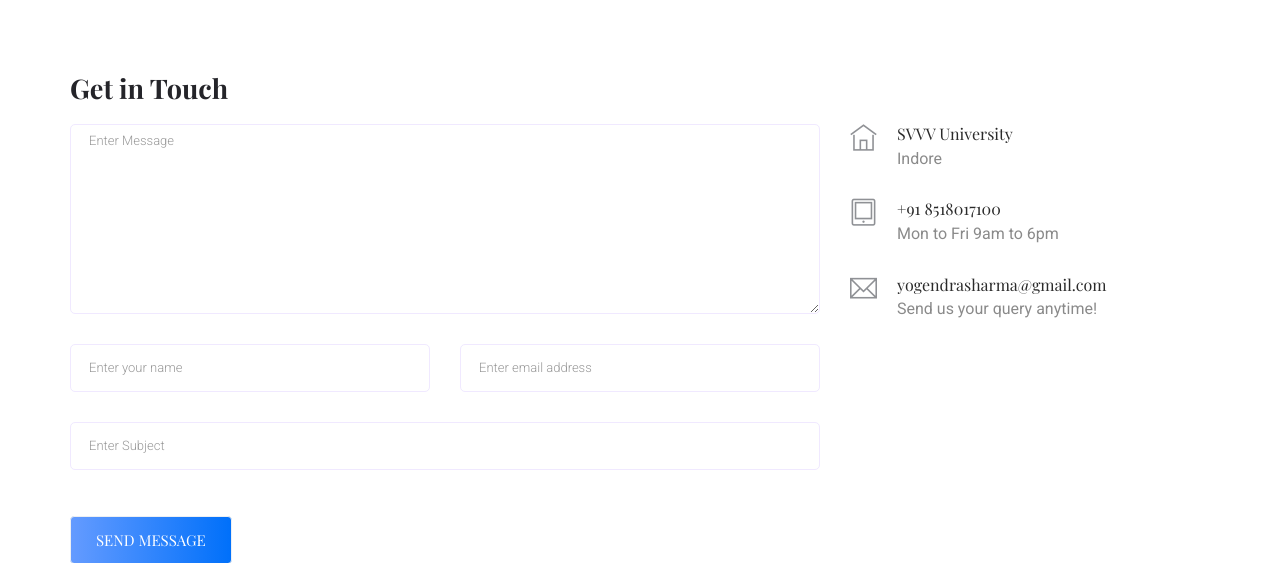
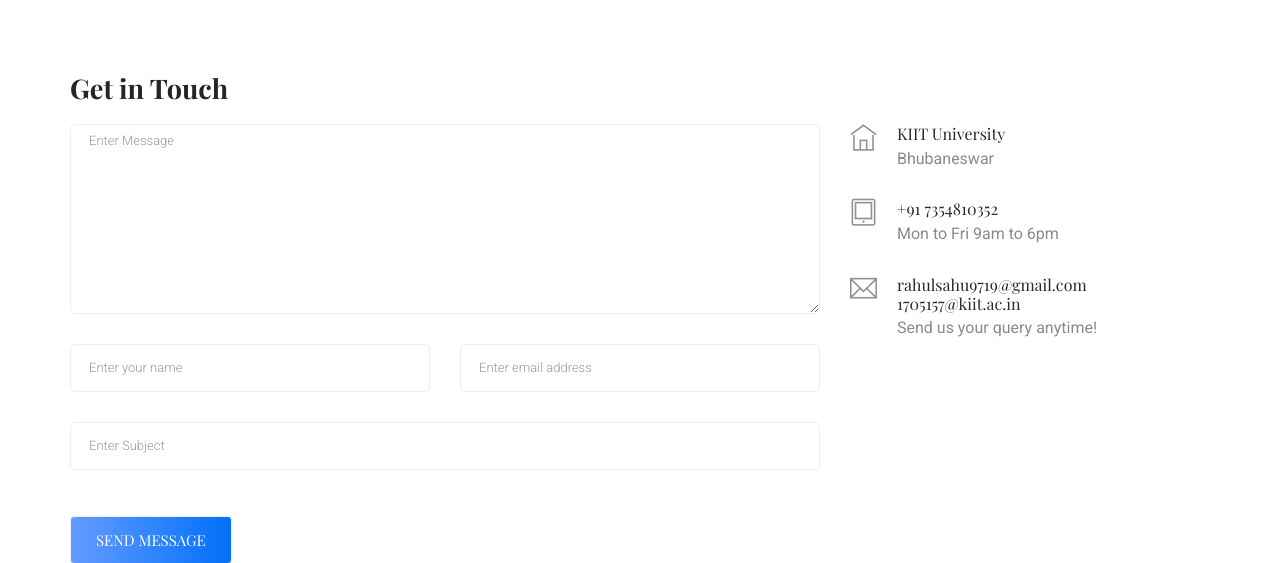
Before and after one commit to therealrahulsahu/MajorProject, a Flask app: page /contact in a window 1280 px wide. Shown: the part 1020-1583 px from the top of the page. Run offline with Flask 2, Linux system fonts and the light colour scheme; parts of the project's set-up code (start-up, migrations or seed data) failed here and were passed over; some libraries are stand-ins or nearby versions.

Commit message:
link url changed

```diff
--- a/ML/disease_prediction.py
+++ b/ML/disease_prediction.py
@@ -8,7 +8,7 @@ from sklearn.tree._tree import TREE_UNDEFINED
 class PredictDisease:
     def __init__(self):
         # training = pd.read_csv('ML\\training.csv')
-        training = pd.read_csv('https://raw.githubusercontent.com/yogendrasharma065/CheckMyDisease/master/ML/training.csv')
+        training = pd.read_csv('https://raw.githubusercontent.com/therealrahulsahu/MajorProject/master/ML/training.csv?token=AKMU2BQARK7V5PRRDOBXINTAHUV4I')
         feature_names = training.columns[:-1]
         x = training[feature_names]
         y = training['prognosis']
--- a/app.py
+++ b/app.py
@@ -5,7 +5,9 @@ import socket
 import dns
 from pymongo import MongoClient
 
-myclient = MongoClient("mongodb+srv://user12:w9jTSFswVHlOToRm@cluster0.fjcc4.mongodb.net/check_my_disease?retryWrites=true&w=majority")
+mn_r = "mongodb+srv://therealrahulsahu:rahulsahu1_@democluster.2u6fb.gcp.mongodb.net/check_my_disease?retryWrites=true&w=majority"
+mn_y = "mongodb+srv://user12:w9jTSFswVHlOToRm@cluster0.fjcc4.mongodb.net/check_my_disease?retryWrites=true&w=majority"
+myclient = MongoClient(mn_y)
 DB = myclient["check_my_disease"]
 
 hostname = socket.gethostname()
--- a/templates/contact.html
+++ b/templates/contact.html
@@ -107,21 +107,22 @@
           <div class="media contact-info">
             <span class="contact-info__icon"><i class="ti-home"></i></span>
             <div class="media-body">
-              <h3>SVVV University</h3>
-              <p>Indore</p>
+              <h3>KIIT University</h3>
+              <p>Bhubaneswar</p>
             </div>
           </div>
           <div class="media contact-info">
             <span class="contact-info__icon"><i class="ti-tablet"></i></span>
             <div class="media-body">
-              <h3>+91 8518017100</h3>
+              <h3>+91 7354810352</h3>
               <p>Mon to Fri 9am to 6pm</p>
             </div>
           </div>
           <div class="media contact-info">
             <span class="contact-info__icon"><i class="ti-email"></i></span>
             <div class="media-body">
-              <h3>yogendrasharma@gmail.com</h3>
+              <h3>rahulsahu9719@gmail.com</h3>
+              <h3>1705157@kiit.ac.in</h3>
               <p>Send us your query anytime!</p>
             </div>
           </div>
```
